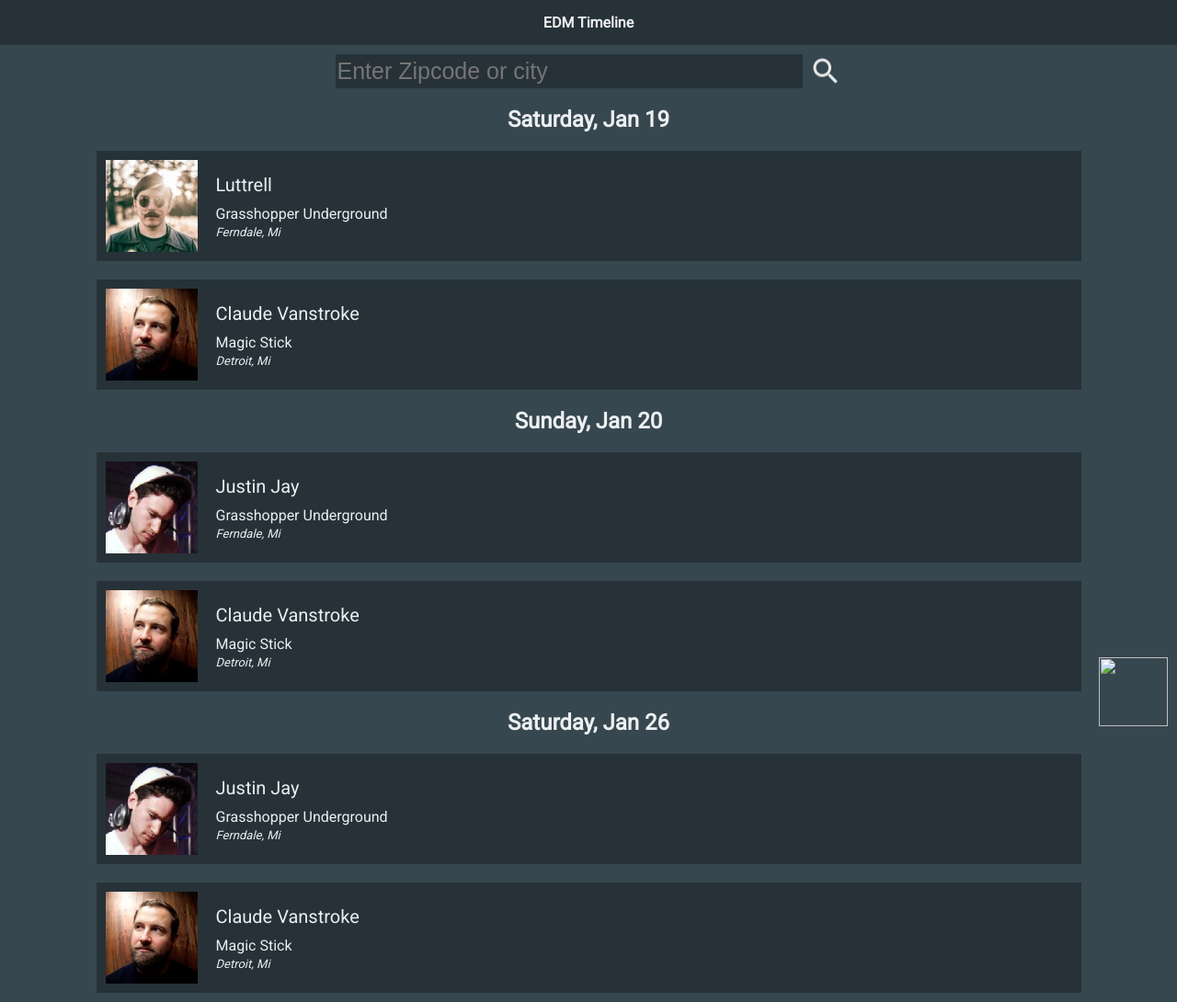
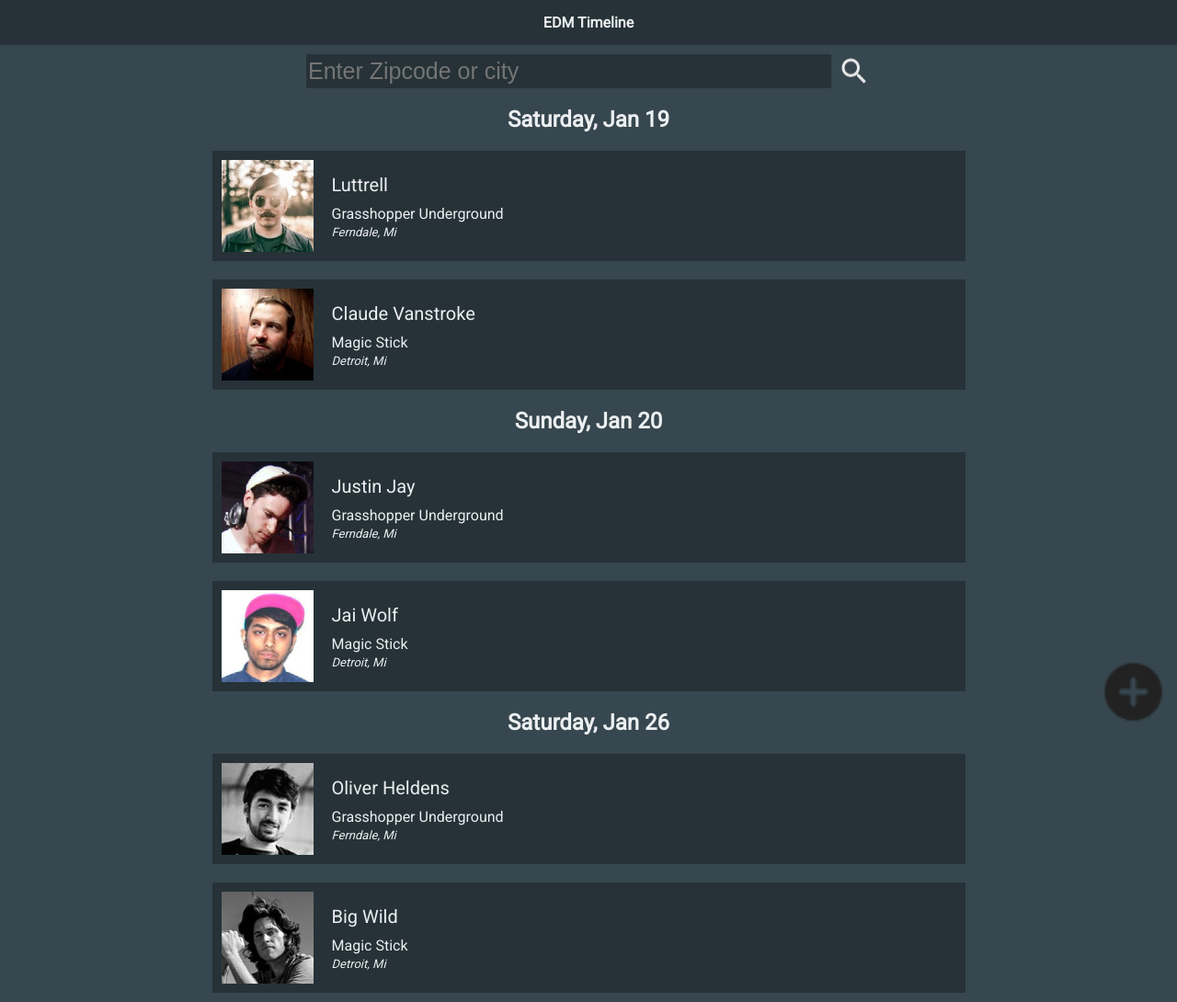
Before and after one commit to MoussaBoussi/UI-UX-design-Lab, a plain HTML site: page index.html in a window 1280 px wide. Shown: the whole page at 92% size. Drawn offline with Linux system fonts and the light colour scheme.

Commit message:
desktop styling

```diff
--- a/index.html
+++ b/index.html
@@ -68,9 +68,9 @@
 
             <div class = "event">
                 <div class = "event_cont">
-                    <img class = "pics" src="/Assets/Claude.jpg" alt="">
+                    <img class = "pics" src="/Assets/Jai.jpg" alt="">
                     <div class = "info">
-                        <p class = "artist">Claude Vanstroke</p>
+                        <p class = "artist">Jai Wolf</p>
                         <p class = "venue">Magic Stick</p>
                         <p class = "location">Detroit, Mi</p>
                     </div>
@@ -85,9 +85,9 @@
 
             <div class = "event">
                     <div class = "event_cont">
-                        <img class = "pics" src="/Assets/Justin.jpg" alt="">
+                        <img class = "pics" src="/Assets/Oliver.jpg" alt="">
                         <div class = "info">
-                            <p class = "artist">Justin Jay</p>
+                            <p class = "artist">Oliver Heldens</p>
                             <p class = "venue">Grasshopper Underground</p>
                             <p class = "location">Ferndale, Mi</p>
                         </div>
@@ -96,9 +96,9 @@
 
             <div class = "event">
                 <div class = "event_cont">
-                    <img class = "pics" src="/Assets/Claude.jpg" alt="">
+                    <img class = "pics" src="/Assets/Bigwild.jpg" alt="">
                     <div class = "info">
-                        <p class = "artist">Claude Vanstroke</p>
+                        <p class = "artist">Big Wild</p>
                         <p class = "venue">Magic Stick</p>
                         <p class = "location">Detroit, Mi</p>
                     </div>
@@ -109,7 +109,7 @@
     </main>
 
     <footer>
-        <img class = "btn" src="/Assets/Add.png" alt="">
+        <img class = "btn" src="/Assets/Add1.png" alt="">
     </footer>
 </body>
 </html>
--- a/styles.css
+++ b/styles.css
@@ -28,7 +28,7 @@ header {
 }
 
 .search_bar {
-    width: 40%;
+    width: 70%;
     height: 35px;
     font-size: 25px;
     background-color: #263238;
@@ -123,3 +123,20 @@ p {
     height: 75px;
     width: 75px;
 }
+
+/* DESKTOP VERSION */
+
+@media only screen and (min-width: 460px) {
+
+    .search_bar {
+        width: 45%;
+    }
+
+    .event_cont{
+        width: 65%;
+    }
+
+    .artist {
+        font-size: 25;
+    }
+}
```
Also changed, not shown: Assets/Add1.png (added), Assets/Bigwild.jpg (added), Assets/Jai.jpg (added), Assets/Oliver.jpg (added), Style Guide.png (added).
